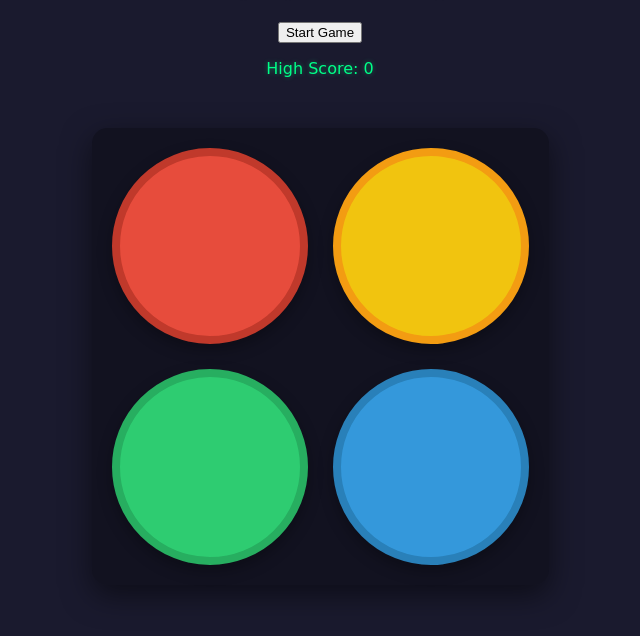
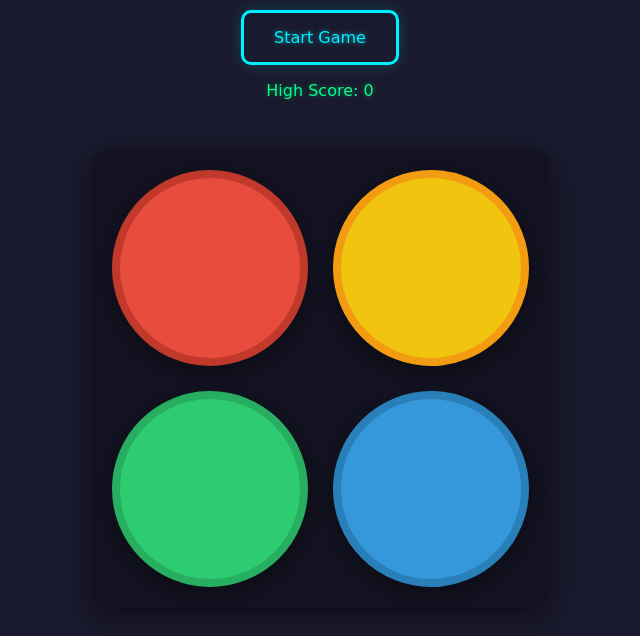
Before and after one commit to anup-jha26/simon-game, a plain HTML site: page index.html in a window 1280 px wide. Shown: the part 164-800 px from the top of the page, without its empty margins (320-960 px from the left). Drawn offline with Linux system fonts and the light colour scheme.

Commit message:
Start Button styling added

```diff
--- a/style.css
+++ b/style.css
@@ -125,6 +125,33 @@ h2 {
     animation: gameover-flash 0.5s infinite alternate;
 }
 
+.start-button {
+    padding: 15px 30px;
+    font-size: 1em;
+    font-family: 'Press Start 2P', cursive;
+    color: #00f0ff;
+    background-color: transparent;
+    border: 3px solid #00f0ff;
+    border-radius: 10px;
+    cursor: pointer;
+    margin-top: 10px;
+    transition: all 0.3s ease;
+    text-shadow: 0 0 5px rgba(0, 240, 255, 0.6);
+    box-shadow: 0 0 15px rgba(0, 240, 255, 0.2);
+}
+
+.start-button:hover {
+    background-color: #00f0ff;
+    color: #1a1a2e;
+    box-shadow: 0 0 25px rgba(0, 240, 255, 0.8);
+}
+
+.start-button:active {
+    transform: scale(0.95);
+    background-color: #00c8d4;
+    box-shadow: 0 0 15px rgba(0, 200, 212, 0.6);
+}
+
 @keyframes gameover-flash {
     from {
         background-color: #c0392b;
```
